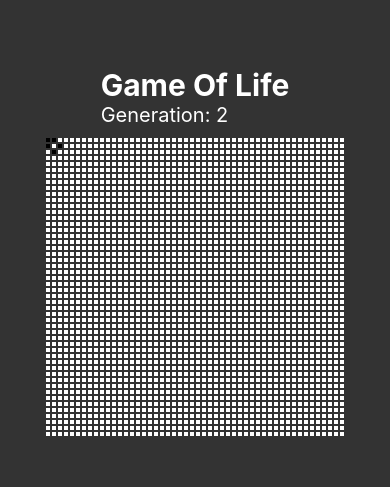
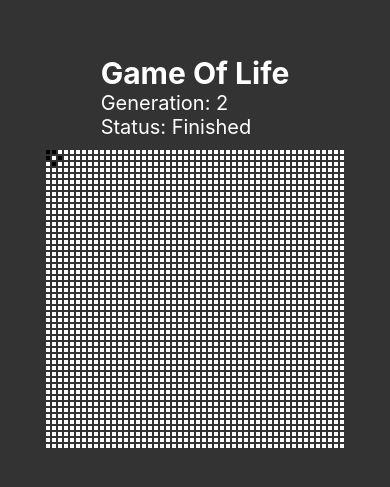
Before and after one commit to meiraleal/react-of-life, a React Native app: screen / in a window 390 px wide. Shown: the part 165-652 px from the top of the page. Built offline with nearby package versions, Linux system fonts and the light colour scheme.

Commit message:
add status of the game

```diff
--- a/src/actions.js
+++ b/src/actions.js
@@ -13,6 +13,7 @@ export const stopGame = (interval) => {
 // Component version of takeStep, calling the GameOfLife engine
 export const takeStep = (gameOfLife, interval) => {
   const game = gameOfLife.next().value
+  console.log(game);
   // if the run iterator returns a new grid, it update the state, otherwise it stops the game
   if (game) {
     return {
--- a/src/components/App.js
+++ b/src/components/App.js
@@ -15,7 +15,7 @@ const styles = StyleSheet.create({
 
 const App = (props => (
   <View className="App" style={styles.container}>
-    <Header generation={props.generation} />
+    <Header generation={props.generation} status={props.status}/>
     <Grid grid={props.grid} />
   </View>
 ))
--- a/src/components/Header.js
+++ b/src/components/Header.js
@@ -1,6 +1,8 @@
 import React from 'react'
 import { View, Text, StyleSheet } from 'react-native'
 import PropTypes from 'prop-types'
+
+const status = ["Stopped", "Initialized", "Running", "Finished"]
 
 const styles = StyleSheet.create({
   h1: {
@@ -18,6 +20,7 @@ const Header = props => (
   <View className="Header">
     <Text style={styles.h1}>Game Of Life</Text>
     <Text style={styles.h2}>Generation: {props.generation}</Text>
+    <Text style={styles.h2}>Status: {status[props.status]}</Text>
   </View>
 )
 
--- a/src/containers/GameOfLife.js
+++ b/src/containers/GameOfLife.js
@@ -10,7 +10,9 @@ class GameOfLife extends Component {
   }
 
   render() {
-    return (<App generation={this.props.game.generation} grid={this.props.game.grid} />)
+    return (<App generation={this.props.game.generation}
+            status={this.props.game.status}
+            grid={this.props.game.grid} />)
   }
 }
 
--- a/src/utils/Life.js
+++ b/src/utils/Life.js
@@ -80,7 +80,7 @@ export function* run(rows, cols, seed) {
   yield grid
   while (1) {
     grid = takeStep(grid)
+    yield grid
     if (grid.status === Status.FINISHED) { return }
-    yield grid
   }
 }
```
